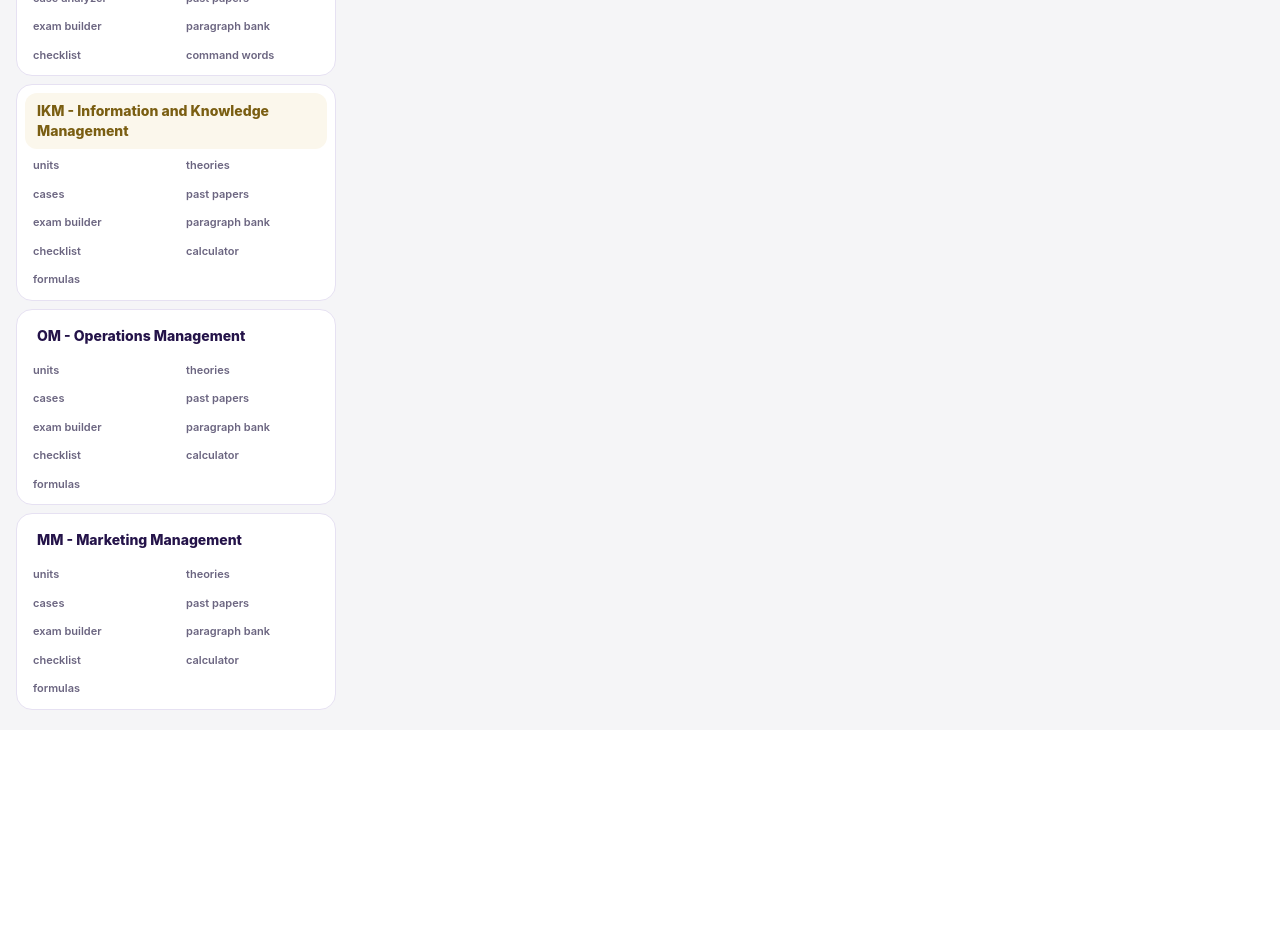
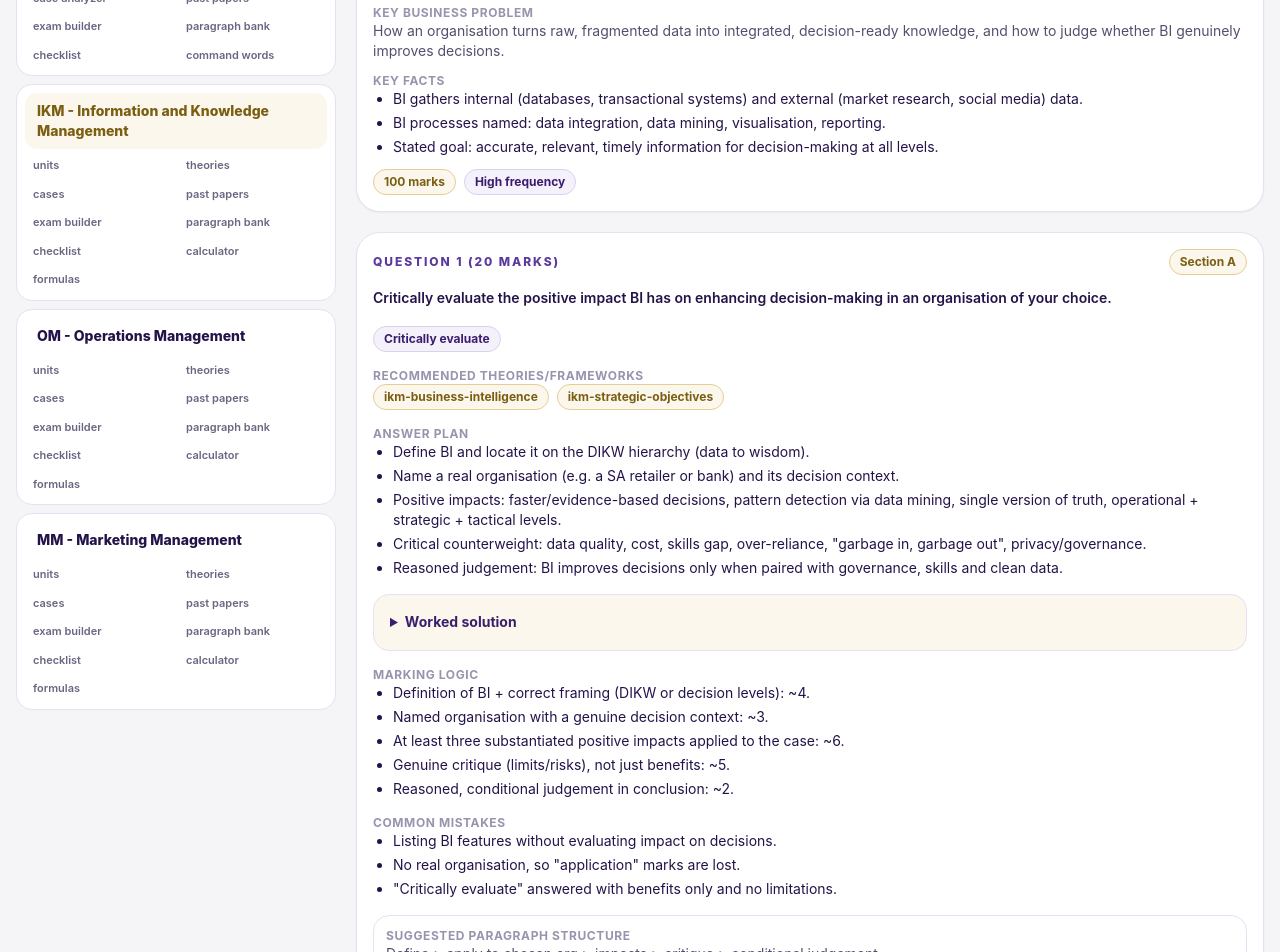
Before and after one commit to siphokazidludla-ctrl/my-study-hub-V3, a React (Vite) app: page /ikm/past-papers/ikm-paper-1 in a window 1280 px wide. Shown: the part 360-1312 px from the top of the page. Before the commit the page ends 1090 px from the top, so only its background shows below. Built offline with nearby package versions, Linux system fonts and the light colour scheme.

Commit message:
Add past paper intelligence and detail pages

```diff
--- a/src/data/pastPapers/ikm.ts
+++ b/src/data/pastPapers/ikm.ts
@@ -9,7 +9,7 @@
 // papers (scanned images). Question wording transcribed from those images.
 // Treated as the exam-pattern source of truth per the brief.
 
-import type { PastPaper } from '../../types/pastPapers';
+import type { PastPaper } from '../../types/Pastpapers';
 
 export const IKM_PAST_PAPERS: PastPaper[] = [
   {
--- a/src/data/pastPapers/index.ts
+++ b/src/data/pastPapers/index.ts
@@ -2,7 +2,7 @@
 // Aggregates all module past papers and exposes helpers for the Past Papers Hub.
 
 import type { ModuleId } from '../../types';
-import type { PastPaper } from '../../types/pastPapers';
+import type { PastPaper } from '../../types/Pastpapers';
 import { IKM_PAST_PAPERS } from './ikm';
 import { OM_PAST_PAPERS } from './om';
 import { MM_PAST_PAPERS } from './mm';
--- a/src/data/pastPapers/mm.ts
+++ b/src/data/pastPapers/mm.ts
@@ -12,7 +12,7 @@
 // Source status (all papers): Verbatim copies of the uploaded MANCOSA MM past
 // papers (scanned images). Question wording transcribed from those images.
 
-import type { PastPaper } from '../../types/pastPapers';
+import type { PastPaper } from '../../types/Pastpapers';
 
 export const MM_PAST_PAPERS: PastPaper[] = [
   {
--- a/src/data/pastPapers/om.ts
+++ b/src/data/pastPapers/om.ts
@@ -8,7 +8,7 @@
 // Source status (all papers): Verbatim copies of the uploaded MANCOSA OM past
 // papers (scanned images). Question wording transcribed from those images.
 
-import type { PastPaper } from '../../types/pastPapers';
+import type { PastPaper } from '../../types/Pastpapers';
 
 export const OM_PAST_PAPERS: PastPaper[] = [
   {
--- a/src/pages/**Step 4 — create `src/pages/PastPaperDetailPage.tsx
+++ /dev/null
@@ -1,45 +0,0 @@
-import { useParams, Link } from "react-router-dom";
-import { getPastPaper } from "../data/pastPapers";
-import { Card, PageHeading, Badge, BulletList } from "../components/ui";
-import { useModule } from "./helpers";
-
-export default function PastPaperDetailPage() {
-  const { id } = useModule();
-  const { paperId } = useParams();
-  const paper = paperId ? getPastPaper(paperId) : undefined;
-  if (!paper) return <Card title="Paper not found">Check the link.</Card>;
-  return (
-    <div className="space-y-5">
-      <PageHeading kicker={`${id.toUpperCase()} Past Paper`} title={paper.title}
-        sub={paper.sourceStatus} />
-      <Card title="Case summary" tone="white">
-        <p>{paper.caseSummary}</p>
-        <p><strong>Key problem:</strong> {paper.keyProblem}</p>
-        <BulletList items={paper.keyFacts} />
-      </Card>
-      {paper.questions.map((q) => (
-        <Card key={q.id} title={`${q.number} (${q.marks} marks)`} tone="white"
-          right={<Badge tone="gold">Section {q.section}</Badge>}>
-          <div className="flex flex-wrap gap-2">
-            {q.commandWords.map((w) => (
-              <Link key={w} to={`/command-words`}><Badge>{w}</Badge></Link>
-            ))}
-          </div>
-          <p>{q.prompt}</p>
-          <p><strong>Answer plan</strong></p>
-          <BulletList items={q.answerPlan} />
-          {q.workedSolution && (
-            <details><summary>Worked solution</summary>
-              <div className="whitespace-pre-wrap">{q.workedSolution}</div>
-            </details>
-          )}
-          <p><strong>Marking logic</strong></p>
-          <BulletList items={q.markingLogic} />
-          <p><strong>Common mistakes</strong></p>
-          <BulletList items={q.commonMistakes} />
-          <p className="text-sm"><strong>Structure:</strong> {q.paragraphStructure}</p>
-        </Card>
-      ))}
-    </div>
-  );
-}
--- /dev/null
+++ b/src/pages/PastPaperDetailPage.tsx
@@ -0,0 +1,164 @@
+import { Link, useParams } from "react-router-dom";
+import { Card, PageHeading, Badge, BulletList } from "../components/ui";
+import { getPastPaper } from "../data/pastPapers";
+import { useModule } from "./helpers";
+
+export default function PastPaperDetailPage() {
+  const { id } = useModule();
+  const { paperId } = useParams();
+
+  const paper = paperId ? getPastPaper(paperId) : undefined;
+
+  if (!paper) {
+    return (
+      <Card title="Paper not found">
+        <p>Check the link or return to the past papers hub.</p>
+        <Link
+          to={`/${id}/past-papers`}
+          className="mt-3 inline-flex rounded-full bg-[#3B1D6E] px-4 py-2 text-sm font-bold text-white"
+        >
+          Back to Past Papers
+        </Link>
+      </Card>
+    );
+  }
+
+  return (
+    <div className="space-y-5">
+      <PageHeading
+        kicker={`${id.toUpperCase()} Past Paper`}
+        title={paper.title}
+        sub={paper.sourceStatus}
+      />
+
+      <Card title="Case study summary" tone="white">
+        <div className="space-y-3">
+          <p className="text-sm text-[#564E6C]">{paper.caseSummary}</p>
+
+          <div>
+            <p className="text-xs font-bold uppercase tracking-wider text-[#9A93AD]">
+              Key business problem
+            </p>
+            <p className="text-sm text-[#564E6C]">{paper.keyProblem}</p>
+          </div>
+
+          {paper.keyFacts?.length > 0 && (
+            <div>
+              <p className="text-xs font-bold uppercase tracking-wider text-[#9A93AD]">
+                Key facts
+              </p>
+              <BulletList items={paper.keyFacts} />
+            </div>
+          )}
+
+          <div className="flex flex-wrap gap-2">
+            <Badge tone="gold">{paper.totalMarks} marks</Badge>
+            <Badge tone="mist">{paper.frequency} frequency</Badge>
+            {paper.saContext && <Badge tone="mist">SA context</Badge>}
+          </div>
+        </div>
+      </Card>
+
+      {paper.questions.map((q: any) => (
+        <Card
+          key={q.id}
+          title={`${q.number} (${q.marks} marks)`}
+          tone="white"
+          right={<Badge tone="gold">Section {q.section}</Badge>}
+        >
+          <div className="space-y-4">
+            <p className="font-semibold text-[#241349]">{q.prompt}</p>
+
+            {q.commandWords?.length > 0 && (
+              <div className="flex flex-wrap gap-2">
+                {q.commandWords.map((w: string) => (
+                  <Link key={w} to="/command-words">
+                    <Badge tone="mist">{w}</Badge>
+                  </Link>
+                ))}
+              </div>
+            )}
+
+            {q.relevantUnits?.length > 0 && (
+              <div>
+                <p className="text-xs font-bold uppercase tracking-wider text-[#9A93AD]">
+                  Relevant units
+                </p>
+                <BulletList items={q.relevantUnits} />
+              </div>
+            )}
+
+            {q.recommendedTheories?.length > 0 && (
+              <div>
+                <p className="text-xs font-bold uppercase tracking-wider text-[#9A93AD]">
+                  Recommended theories/frameworks
+                </p>
+                <div className="flex flex-wrap gap-2">
+                  {q.recommendedTheories.map((t: string) => (
+                    <Badge key={t} tone="gold">
+                      {t}
+                    </Badge>
+                  ))}
+                </div>
+              </div>
+            )}
+
+            {q.answerPlan?.length > 0 && (
+              <div>
+                <p className="text-xs font-bold uppercase tracking-wider text-[#9A93AD]">
+                  Answer plan
+                </p>
+                <BulletList items={q.answerPlan} />
+              </div>
+            )}
+
+            {q.workedSolution && (
+              <details className="rounded-2xl border border-[#E6E1F2] bg-[#FBF7EC] p-4">
+                <summary className="cursor-pointer font-bold text-[#3B1D6E]">
+                  Worked solution
+                </summary>
+                <div className="mt-3 whitespace-pre-wrap text-sm leading-7 text-[#564E6C]">
+                  {q.workedSolution}
+                </div>
+              </details>
+            )}
+
+            {q.markingLogic?.length > 0 && (
+              <div>
+                <p className="text-xs font-bold uppercase tracking-wider text-[#9A93AD]">
+                  Marking logic
+                </p>
+                <BulletList items={q.markingLogic} />
+              </div>
+            )}
+
+            {q.commonMistakes?.length > 0 && (
+              <div>
+                <p className="text-xs font-bold uppercase tracking-wider text-[#9A93AD]">
+                  Common mistakes
+                </p>
+                <BulletList items={q.commonMistakes} />
+              </div>
+            )}
+
+            {q.paragraphStructure && (
+              <div className="rounded-2xl border border-[#E6E1F2] bg-white p-3">
+                <p className="text-xs font-bold uppercase tracking-wider text-[#9A93AD]">
+                  Suggested paragraph structure
+                </p>
+                <p className="text-sm text-[#564E6C]">{q.paragraphStructure}</p>
+              </div>
+            )}
+          </div>
+        </Card>
+      ))}
+
+      <Link
+        to={`/${id}/past-papers`}
+        className="inline-flex rounded-full border border-[#D9D2EC] bg-white px-4 py-2 text-sm font-bold text-[#3B1D6E]"
+      >
+        Back to Past Papers
+      </Link>
+    </div>
+  );
+}
--- a/src/pages/PastPapersPage.tsx
+++ b/src/pages/PastPapersPage.tsx
@@ -18,11 +18,13 @@ export default function PastPapersPage() {
       </Card>
       <div className="grid gap-3 md:grid-cols-2">
         {papers.map((p) => (
-          <LinkCard key={p.id} to={`/${id}/past-papers/${p.id}`}
-            eyebrow={`${p.totalMarks} marks${p.saContext ? " · SA context" : ""}`}
-            title={p.title}>
-            {p.questions.length} questions · {p.frequency} frequency
-          </LinkCard>
+         <LinkCard
+  key={p.id}
+  to={`/${id}/past-papers/${p.id}`}
+  eyebrow={`${p.totalMarks} marks${p.saContext ? " · SA context" : ""}`}
+  title={p.title}
+  text={`${p.questions.length} questions · ${p.frequency} frequency`}
+/>
         ))}
       </div>
     </div>
```
